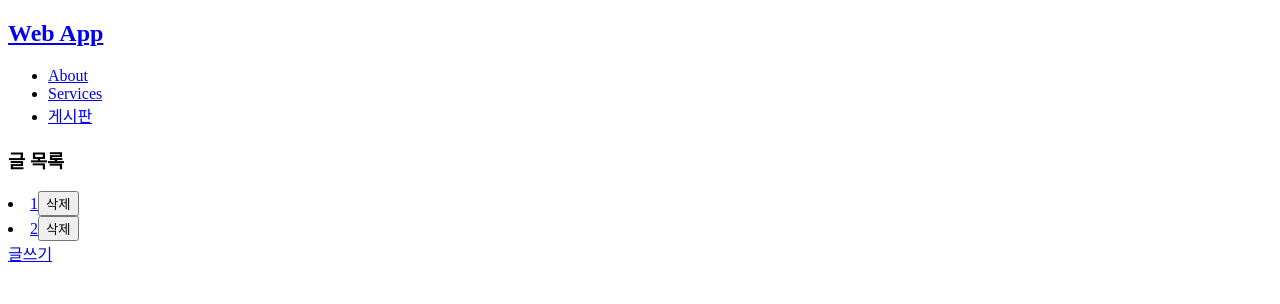
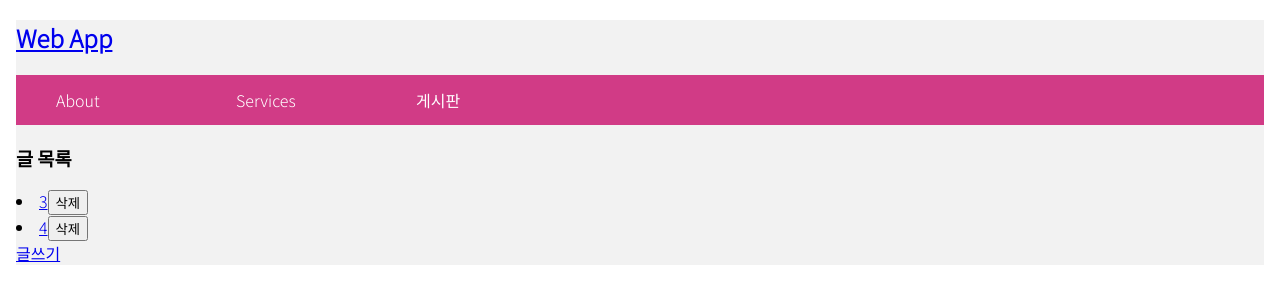
Before and after one commit to monguriman/my-mini-homepage, a Next.js app: page /bulletinboard in a window 1280 px wide. Shown: the top 304 px of the page. Built offline with nearby package versions, Linux system fonts and the light colour scheme; data requests are answered from the project's data file.

Commit message:
initial design settings

```diff
--- a/components/layout.js
+++ b/components/layout.js
@@ -1,16 +1,48 @@
 import Link from 'next/link';
+import styled from "styled-components";
+
 export default function Layout( {children} ) {
     return (
         <>
+            <head>
+            <link rel="preconnect" href="https://fonts.googleapis.com" />
+            <link rel="preconnect" href="https://fonts.gstatic.com" crossorigin />
+            <link href="https://fonts.googleapis.com/css2?family=Noto+Sans+KR:wght@300&display=swap" rel="stylesheet" />
+            </head>
+            <Body>
             <h2><Link href="/">Web App</Link></h2>
-        <ul>
+            <NavBar>
                 <li><Link href="/about">About</Link></li>
                 <li><Link href="/services">Services</Link></li>
                 <li><Link href="/bulletinboard">게시판</Link></li>
-        </ul>
+            </NavBar>
             <article>
             {children}
             </article>
+            </Body>
         </>
     )
 }
+
+const Body = styled.body`
+    font-family: 'Noto Sans KR', sans-serif;
+    background-color: #f2f2f2;
+`
+
+const NavBar = styled.ul`
+    display: flex;
+    background-color: #d13b86;
+    height: 50px;
+    align-items: center;
+
+    li {
+        width: 180px;
+        list-style: none;
+    }
+
+    a {
+        color: white;
+        text-decoration: none;
+        font-weight: 400;
+    }
+`
--- a/db.json
+++ b/db.json
@@ -1,14 +1,14 @@
 {
   "topics": [
     {
-      "title": "1",
-      "body": "1",
-      "id": 5
+      "title": "3",
+      "body": "3",
+      "id": 7
     },
     {
-      "title": "2",
-      "body": "2",
-      "id": 6
+      "title": "4",
+      "body": "4",
+      "id": 8
     }
   ]
 }
--- a/package.json
+++ b/package.json
@@ -13,6 +13,7 @@
     "eslint-config-next": "13.2.4",
     "next": "13.2.4",
     "react": "18.2.0",
-    "react-dom": "18.2.0"
+    "react-dom": "18.2.0",
+    "styled-components": "^5.3.9"
   }
 }
--- a/pages/bulletinboard.js
+++ b/pages/bulletinboard.js
@@ -13,7 +13,7 @@ export default function BulletinBoard() {
       setTopics(result);
       console.log(result);
     })
-  }, [router.asPath, topics.length] )
+  }, [router.asPath] )
 
   //삭제버튼 클릭시 삭제 후 글목록을 재렌더링
   const deleteTopic = (id) => {
```
Also changed, not shown: 1 other file (tests, documents, lock files or other folders). Lines whose indentation alone changed are shown as unchanged.
